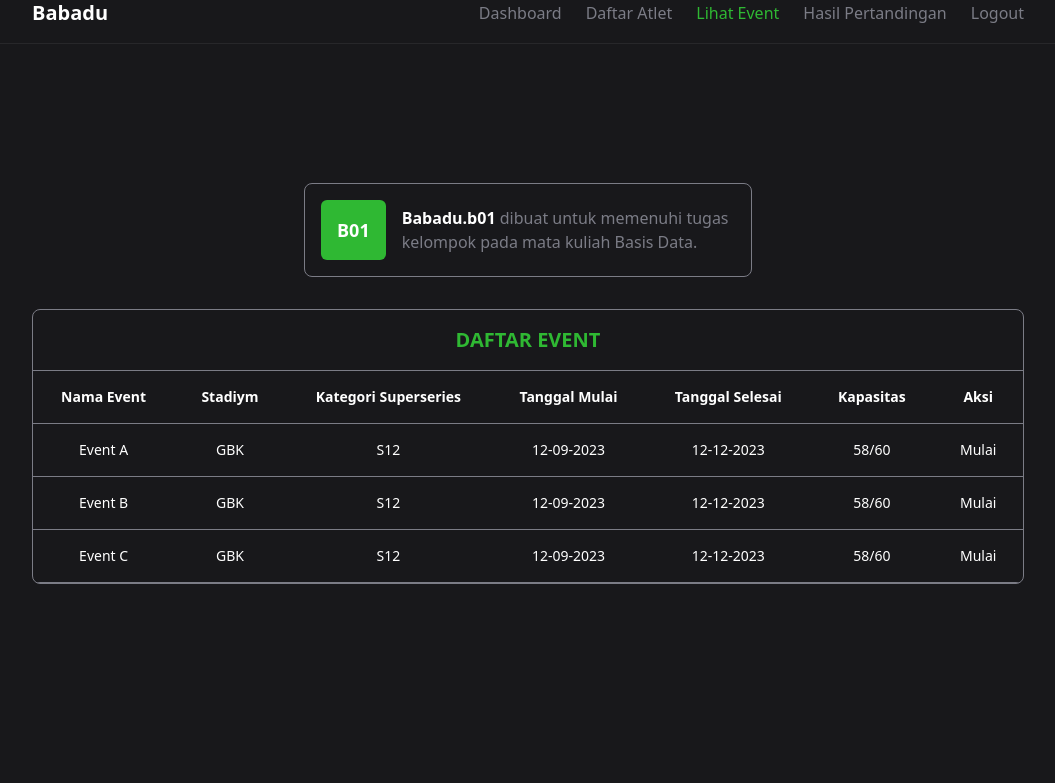
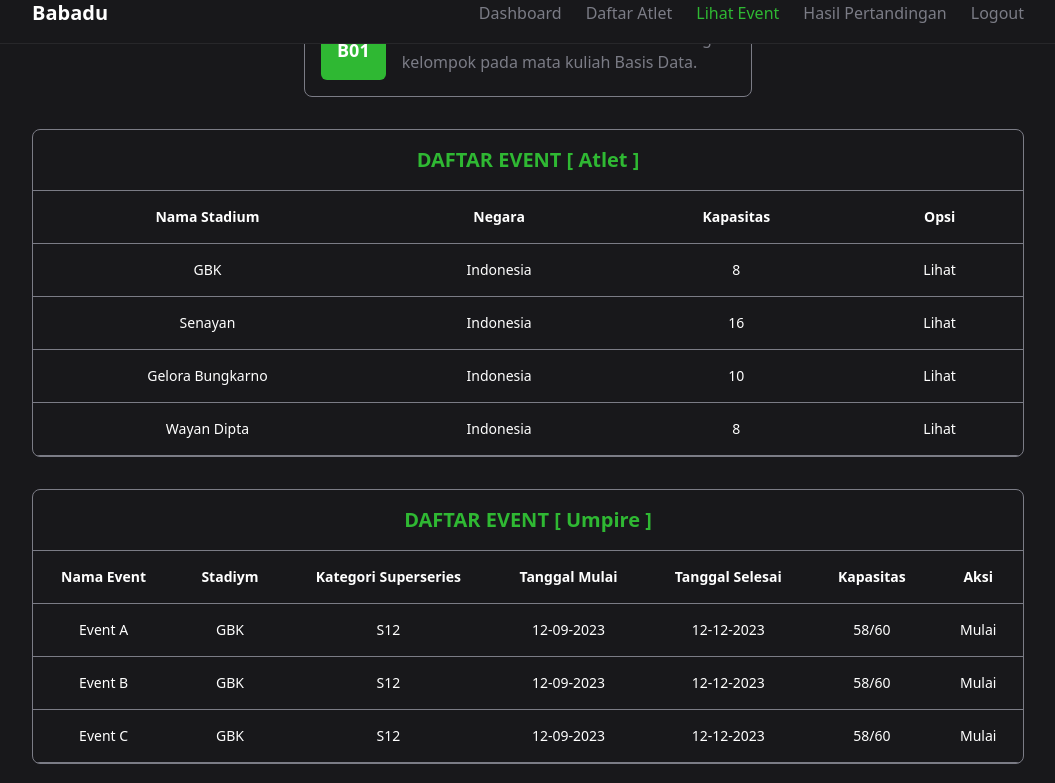
Before and after one commit to basdat-2023-b01/babadu-app, a Django app: page /event/ in a window 1280 px wide. Shown: the part 17-800 px from the top of the page, without its empty margins (112-1167 px from the left). Run offline with Django 4.2, Linux system fonts and the light colour scheme; some libraries are stand-ins or nearby versions.

Commit message:
refactor: event and sync navbar too root

```diff
--- a/base/templates/navbar.html
+++ b/base/templates/navbar.html
@@ -47,9 +47,7 @@
 
 <script>
     $(document).ready(function () {
-        var currentPath = window.location.pathname;
-        currentPath = currentPath.replace(/^\/|\/$/g, "");
-        console.log($(`.${currentPath}`));
+        var currentPath = window.location.pathname.split('/')[1];
         $('.navbar-menu').removeClass('text-primary-500');
         $(`.${currentPath}`).addClass('text-primary-500');
     });
--- a/event/templates/event_main.html
+++ b/event/templates/event_main.html
@@ -27,10 +27,10 @@
         </section>
 
         <section id="event-view-atlet"
-            class="pt-4 border border-shark-400 rounded-lg overflow-hidden flex-col w-full hidden">
+            class="pt-4 border border-shark-400 rounded-lg overflow-hidden flex flex-col w-full">
             <section class="space-y-2">
                 <div class="text-xl text-center font-semibold pb-2 text-primary-500">
-                    DAFTAR EVENT
+                    DAFTAR EVENT [ Atlet ]
                 </div>
                 <hr class="border-shark-400">
             </section>
@@ -49,7 +49,7 @@
                         <td class="whitespace-nowrap px-6 py-4">Indonesia</td>
                         <td class="whitespace-nowrap px-6 py-4">8</td>
                         <td class="whitespace-nowrap px-6 py-4">
-                            <a href="" class="hover:text-primary-500 hover:underline transition">
+                            <a href="d92f105e-7b0f-43af-ae63-e2ee1d7c9b57/daftar-kategori/d92f105e-7b0f-43af-ae63-e2ee1d7c9b57" class="hover:text-primary-500 hover:underline transition">
                                 Lihat
                             </a>
                         </td>
@@ -59,7 +59,7 @@
                         <td class="whitespace-nowrap px-6 py-4">Indonesia</td>
                         <td class="whitespace-nowrap px-6 py-4">16</td>
                         <td class="whitespace-nowrap px-6 py-4">
-                            <a href="" class="hover:text-primary-500 hover:underline transition">
+                            <a href="d92f105e-7b0f-43af-ae63-e2ee1d7c9b57/daftar-kategori/d92f105e-7b0f-43af-ae63-e2ee1d7c9b57" class="hover:text-primary-500 hover:underline transition">
                                 Lihat
                             </a>
                         </td>
@@ -69,7 +69,7 @@
                         <td class="whitespace-nowrap px-6 py-4">Indonesia</td>
                         <td class="whitespace-nowrap px-6 py-4">10</td>
                         <td class="whitespace-nowrap px-6 py-4">
-                            <a href="" class="hover:text-primary-500 hover:underline transition">
+                            <a href="d92f105e-7b0f-43af-ae63-e2ee1d7c9b57/daftar-kategori/d92f105e-7b0f-43af-ae63-e2ee1d7c9b57" class="hover:text-primary-500 hover:underline transition">
                                 Lihat
                             </a>
                         </td>
@@ -79,7 +79,7 @@
                         <td class="whitespace-nowrap px-6 py-4">Indonesia</td>
                         <td class="whitespace-nowrap px-6 py-4">8</td>
                         <td class="whitespace-nowrap px-6 py-4">
-                            <a href="" class="hover:text-primary-500 hover:underline transition">
+                            <a href="d92f105e-7b0f-43af-ae63-e2ee1d7c9b57/daftar-kategori/d92f105e-7b0f-43af-ae63-e2ee1d7c9b57" class="hover:text-primary-500 hover:underline transition">
                                 Lihat
                             </a>
                         </td>
@@ -92,7 +92,7 @@
             class="pt-4 border border-shark-400 rounded-lg overflow-hidden flex flex-col w-full">
             <section class="space-y-2">
                 <div class="text-xl text-center font-semibold pb-2 text-primary-500">
-                    DAFTAR EVENT
+                    DAFTAR EVENT [ Umpire ]
                 </div>
                 <hr class="border-shark-400">
             </section>
@@ -117,7 +117,7 @@
                         <td class="whitespace-nowrap px-6 py-4">12-12-2023</td>
                         <td class="whitespace-nowrap px-6 py-4">58/60</td>
                         <td class="whitespace-nowrap px-6 py-4">
-                            <a href="" class="hover:text-primary-500 hover:underline transition">
+                            <a href="pertandingan/d92f105e-7b0f-43af-ae63-e2ee1d7c9b57" class="hover:text-primary-500 hover:underline transition">
                                 Mulai
                             </a>
                         </td>
@@ -130,7 +130,7 @@
                         <td class="whitespace-nowrap px-6 py-4">12-12-2023</td>
                         <td class="whitespace-nowrap px-6 py-4">58/60</td>
                         <td class="whitespace-nowrap px-6 py-4">
-                            <a href="" class="hover:text-primary-500 hover:underline transition">
+                            <a href="pertandingan/d92f105e-7b0f-43af-ae63-e2ee1d7c9b57" class="hover:text-primary-500 hover:underline transition">
                                 Mulai
                             </a>
                         </td>
@@ -143,7 +143,7 @@
                         <td class="whitespace-nowrap px-6 py-4">12-12-2023</td>
                         <td class="whitespace-nowrap px-6 py-4">58/60</td>
                         <td class="whitespace-nowrap px-6 py-4">
-                            <a href="" class="hover:text-primary-500 hover:underline transition">
+                            <a href="pertandingan/d92f105e-7b0f-43af-ae63-e2ee1d7c9b57" class="hover:text-primary-500 hover:underline transition">
                                 Mulai
                             </a>
                         </td>
```
